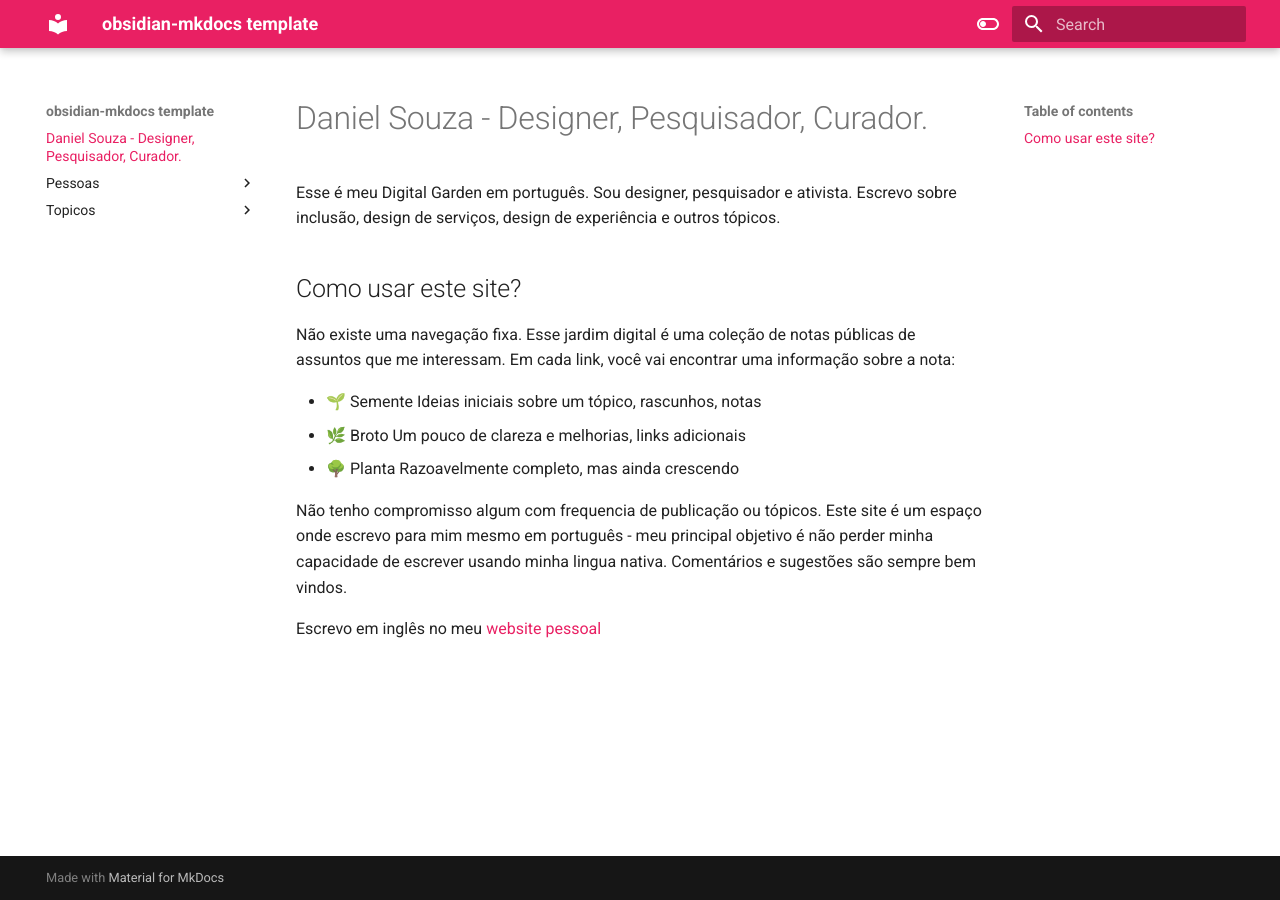
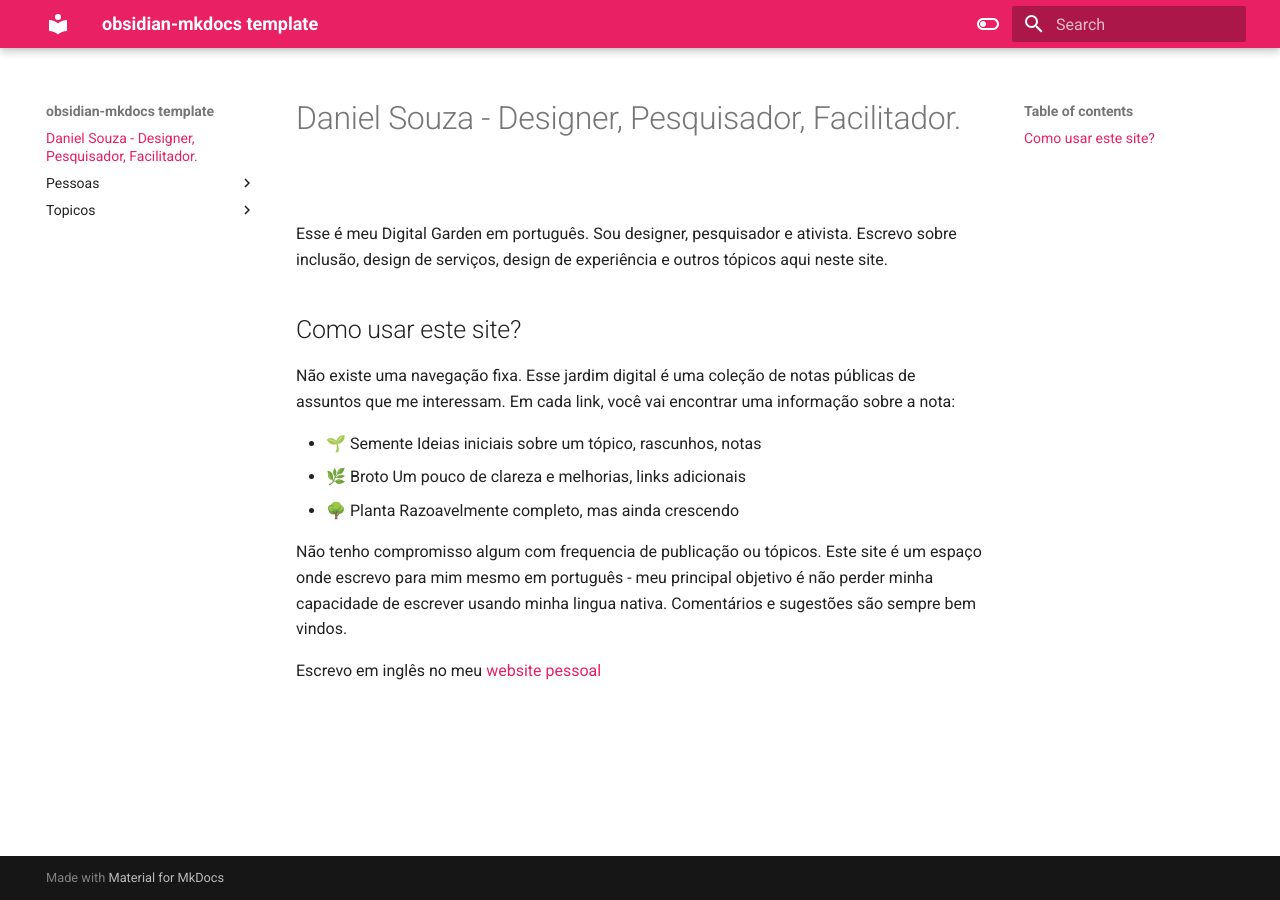
Before and after one commit to esperanca/brsite, an MkDocs documentation site: the page built from docs/index.md, in a window 1280 px wide. Built offline with MkDocs 1.6.1 and Material for MkDocs 9.7.7, drawn with Linux system fonts in a browser that asks for light colours.

Commit message:
Pagina inicial

```diff
--- a/docs/index.md
+++ b/docs/index.md
@@ -1,6 +1,6 @@
-# Daniel Souza - Designer, Pesquisador, Curador.
+# Daniel Souza - Designer, Pesquisador, Facilitador.
 
-Esse é meu Digital Garden em português. Sou designer, pesquisador e ativista.  Escrevo sobre  inclusão, design de serviços, design de experiência e outros tópicos.
+Esse é meu Digital Garden em português. Sou designer, pesquisador e ativista.   Escrevo sobre  inclusão, design de serviços, design de experiência e outros tópicos aqui neste site.
 
 ## Como usar este site?
 
```
Also changed, not shown: Design de serviços é diverso na origem.md (added, +7 -0 lines).
